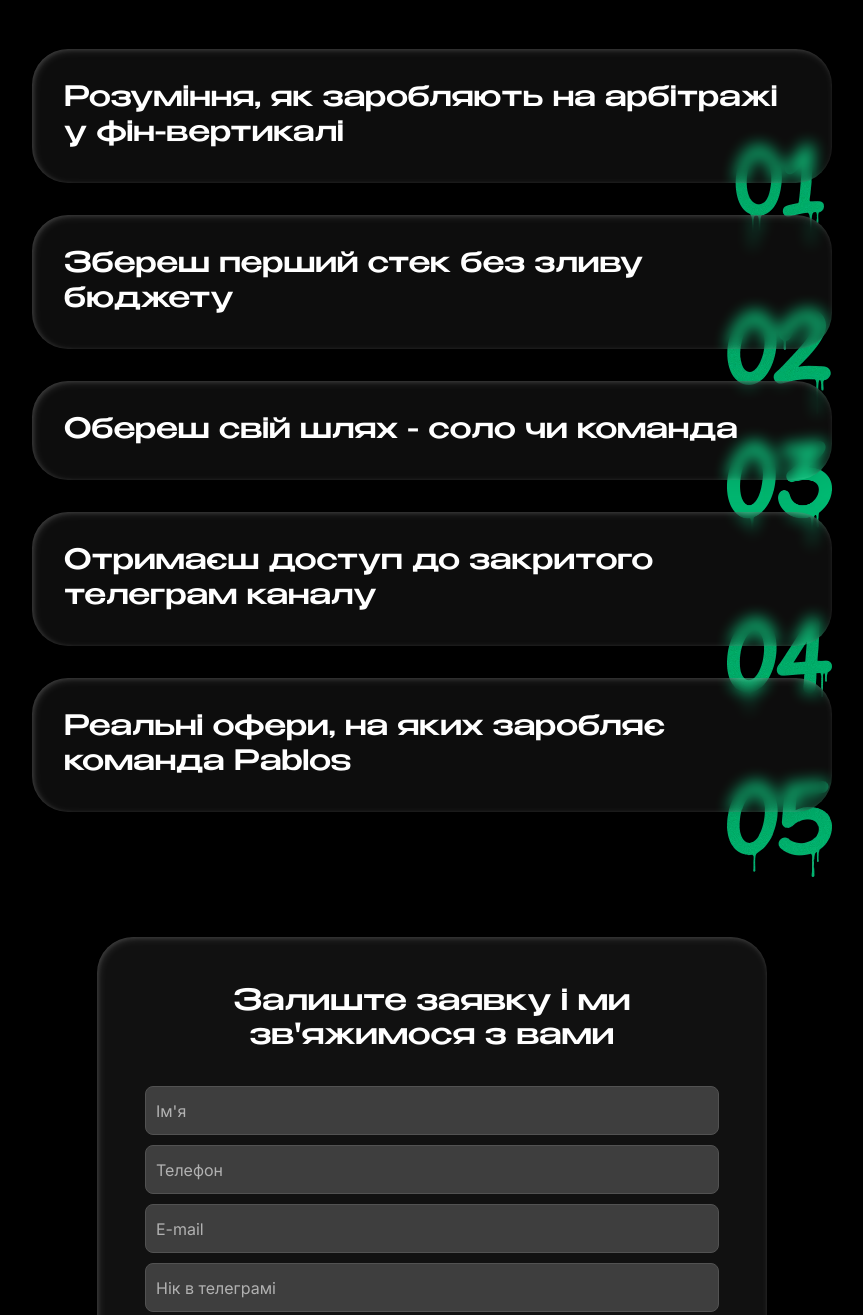
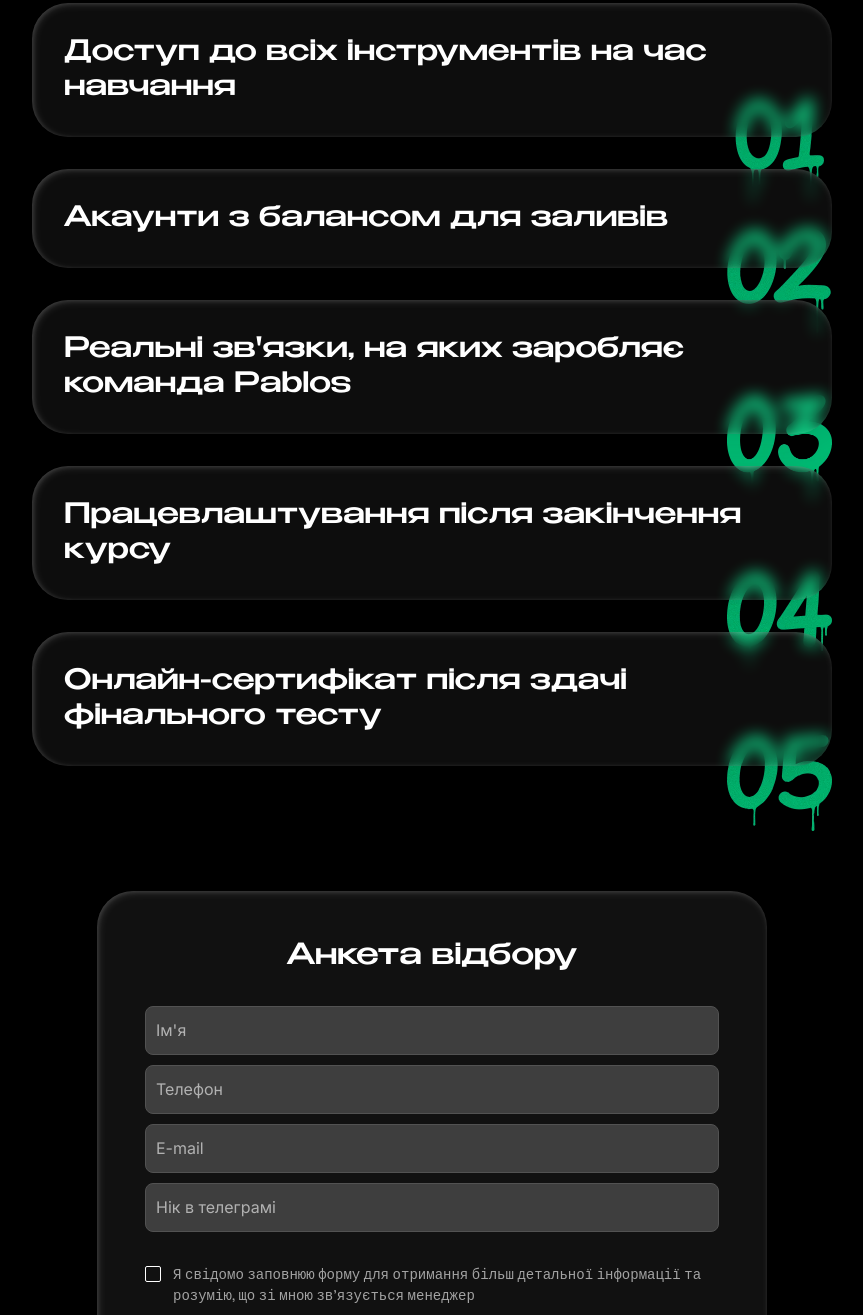
Before and after one commit to pablosacademy/pre-registration-form, a plain HTML site: page index.html in a window 1280 px wide. Shown: the part 1092-2407 px from the top of the page, without its empty margins (208-1071 px from the left). Drawn offline with nearby package versions, Linux system fonts and the light colour scheme; a script that the page names is missing.

Commit message:
Update index.html

```diff
--- a/index.html
+++ b/index.html
@@ -3,7 +3,7 @@
     <head>
         <meta charset="UTF-8" />
         <meta name="viewport" content="width=device-width, initial-scale=1.0, viewport-fit=cover" />
-        <title>Анкета - Pablos Academy</title>
+        <title>Анкета відбору | Pablos Academy</title>
         <link rel="stylesheet" href="./css/styles.css?v=3" />
         <link rel="preconnect" href="https://fonts.googleapis.com" />
         <link rel="preconnect" href="https://fonts.gstatic.com" crossorigin />
@@ -88,10 +88,10 @@
                 <div class="container">
                     <h1 class="questionnaire-header__title">Анкета вiдбору</h1>
                     <h2 class="questionnaire-header__subtitle">
-                        СТАРТ <br />
-                        В АРБІТРАЖІ
+                        АКАДЕМІЯ <br />
+                        АРБІТРАЖУ
                     </h2>
-                    <div class="questionnaire-header__year">2025</div>
+                    <div class="questionnaire-header__year"></div>
                 </div>
             </section>
 
@@ -116,27 +116,27 @@
                     </h2>
                     <div class="questionnaire-lessons__grid">
                         <div class="questionnaire-lesson-card" data-lesson="1">
-                            <h3 class="questionnaire-lesson-card__title">Розуміння, як заробляють на арбітражі у фін-вертикалі</h3>
+                            <h3 class="questionnaire-lesson-card__title">Доступ до всіх інструментів на час навчання</h3>
                             <img src="./img/advantages-img-1.webp" alt="advantage" class="questionnaire-lesson-card__img" />
                         </div>
 
                         <div class="questionnaire-lesson-card" data-lesson="2">
-                            <h3 class="questionnaire-lesson-card__title">Збереш перший стек без зливу бюджету</h3>
+                            <h3 class="questionnaire-lesson-card__title">Акаунти з балансом для заливів</h3>
                             <img src="./img/advantages-img2.webp" alt="advantage" class="questionnaire-lesson-card__img" />
                         </div>
 
                         <div class="questionnaire-lesson-card" data-lesson="3">
-                            <h3 class="questionnaire-lesson-card__title">Обереш свій шлях - соло чи команда</h3>
+                            <h3 class="questionnaire-lesson-card__title">Реальні зв'язки, на яких заробляє команда Pablos</h3>
                             <img src="./img/advantages-img3.webp" alt="advantage" class="questionnaire-lesson-card__img" />
                         </div>
 
                         <div class="questionnaire-lesson-card" data-lesson="4">
-                            <h3 class="questionnaire-lesson-card__title">Отримаєш доступ до закритого телеграм каналу</h3>
+                            <h3 class="questionnaire-lesson-card__title">Працевлаштування після закінчення курсу</h3>
                             <img src="./img/advantages-img4.webp" alt="advantage" class="questionnaire-lesson-card__img" />
                         </div>
 
                         <div class="questionnaire-lesson-card" data-lesson="5">
-                            <h3 class="questionnaire-lesson-card__title">Реальні офери, на яких заробляє команда Pablos</h3>
+                            <h3 class="questionnaire-lesson-card__title">Онлайн-сертифікат після здачі фінального тесту</h3>
                             <img src="./img/advantages-img5.webp" alt="advantage" class="questionnaire-lesson-card__img" />
                         </div>
                     </div>
@@ -149,11 +149,11 @@
                     <div class="contact__content">
                         <div class="contact__info">
                             <h2 class="contact__title">Готовий почати?</h2>
-                            <p class="contact__text">Заповни анкету та отримай доступ до безкоштовних уроків</p>
+                            <p class="contact__text">Заповнюй анкету, та приєднуйся до команди професіоналів </p>
                         </div>
 
                         <form class="contact__form" name="submit-to-google-sheet">
-                            <h3 class="contact__form-title">Залиште заявку і ми зв'яжимося з вами</h3>
+                            <h3 class="contact__form-title">Анкета відбору</h3>
                             <div class="contact__form-inputs">
                                 <input type="text" placeholder="Ім'я" class="contact__form-input" id="contactName" name="name" required />
                                 <input type="tel" placeholder="Телефон" class="contact__form-input" id="contactPhone" name="phone" required />
```
